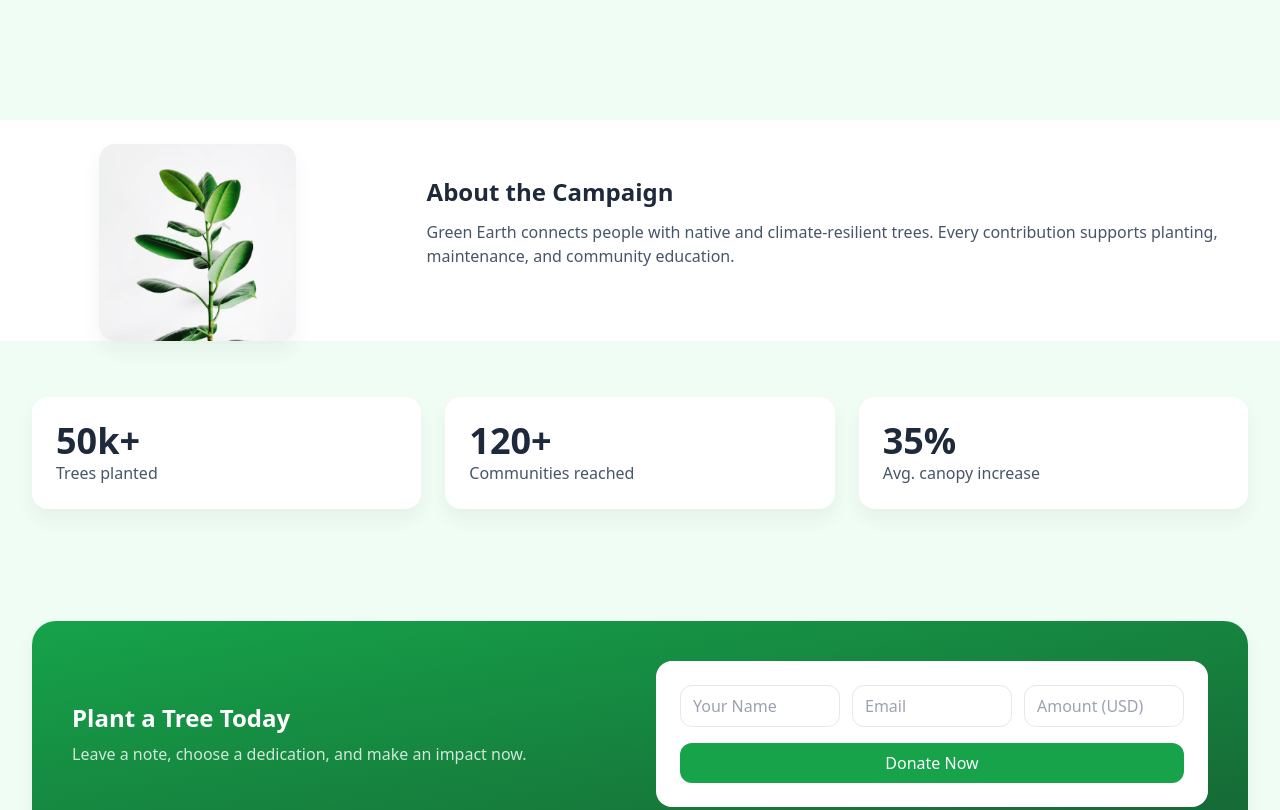
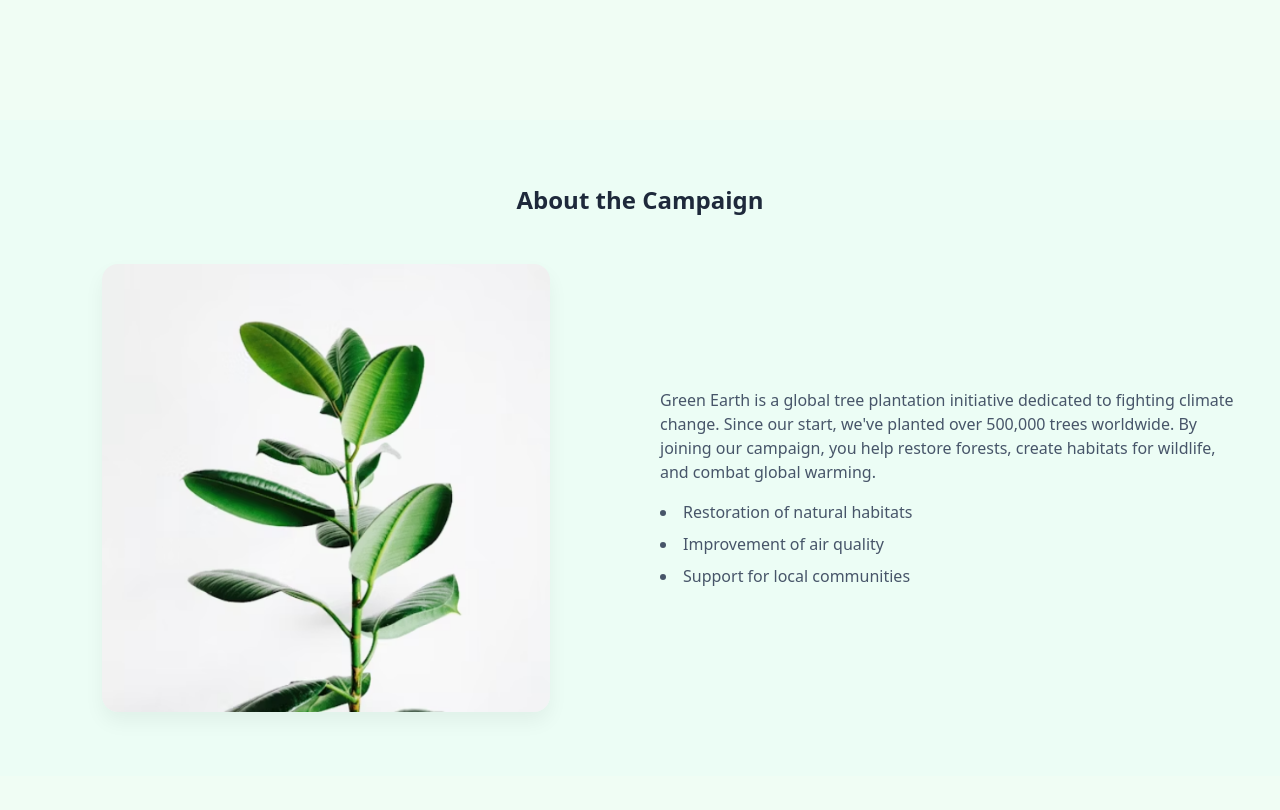
Before and after one commit to SabinaMarium/B12A06-Green-Earth, a plain HTML site: page index.html in a window 1280 px wide. Shown: the part 760-1570 px from the top of the page. Drawn offline with nearby package versions, Linux system fonts and the light colour scheme.

```diff
--- a/index.html
+++ b/index.html
@@ -59,9 +59,8 @@
 </header>
 <!-- BANNER -->
 <section style="background-color: #d5f4e6;" class="relative overflow-hidden py-20 text-center">
-  <!-- Decorative leaves -->
-  <img src="assets/hero-leaf1.png" alt="" class="absolute left-0 top-0 w-32 sm:w-40 -z-10" />
-  <img src="assets/hero-leaf2.png" alt="" class="absolute right-0 bottom-0 w-32 sm:w-40 -z-10" />
+  <img src="assets/hero-leaf1.png" alt="" class="absolute left-0 bottom-0 w-72 sm:w-80 md:w-96 h-auto" />
+  <img src="assets/hero-leaf2.png" alt="" class="absolute right-0 bottom-0 w-72 sm:w-80 md:w-96 h-auto" />
 
   <h1 class="text-3xl sm:text-5xl font-bold text-gray-900">Plant a Tree, Grow a Future</h1>
   <p class="mt-4 text-slate-600 max-w-2xl mx-auto">
@@ -122,19 +121,33 @@
     </main>
 
     <!-- ABOUT THE CAMPAIGN -->
-    <section id="about" class="bg-white flex" >
+    <section id="about" class="bg-[#ECFDF5] py-16">
+  <div class="max-w-7xl mx-auto px-4 sm:px-6 lg:px-8">
+    <h2 class="text-2xl font-bold text-center mb-12">About the Campaign</h2>
 
-        <div class="mt-6 flex justify-center">
-  <img src="assets/about.png" alt="About the Campaign" class="rounded-2xl max-w-full w-full sm:w-3/4 lg:w-1/2 shadow-soft">
-</div>
-      <div class="max-w-7xl mx-auto px-4 sm:px-6 lg:px-8 py-14">
-        <h2 class="text-2xl font-bold">About the Campaign</h2>
-        <p class="mt-3 text-slate-600">Green Earth connects people with native and climate-resilient trees. Every contribution supports planting, maintenance, and community education.</p>
+    <div class="grid grid-cols-1 md:grid-cols-2 gap-10 items-center">
+      <!-- Image -->
+      <div class="flex justify-center">
+        <img src="assets/about.png" alt="About the Campaign" class="rounded-2xl w-full max-w-md shadow-soft">
+      </div>
 
+      <!-- Text -->
+      <div>
+        <p class="text-slate-600 mb-4">
+          Green Earth is a global tree plantation initiative dedicated to fighting climate change.
+          Since our start, we've planted over 500,000 trees worldwide. By joining our campaign,
+          you help restore forests, create habitats for wildlife, and combat global warming.
+        </p>
 
+        <ul class="list-disc list-inside text-slate-600 space-y-2">
+          <li>Restoration of natural habitats</li>
+          <li>Improvement of air quality</li>
+          <li>Support for local communities</li>
+        </ul>
       </div>
-    </section>
-
+    </div>
+  </div>
+</section>
     <!-- OUR IMPACT -->
     <section id="impact" class="">
       <div class="max-w-7xl mx-auto px-4 sm:px-6 lg:px-8 py-14">
```
